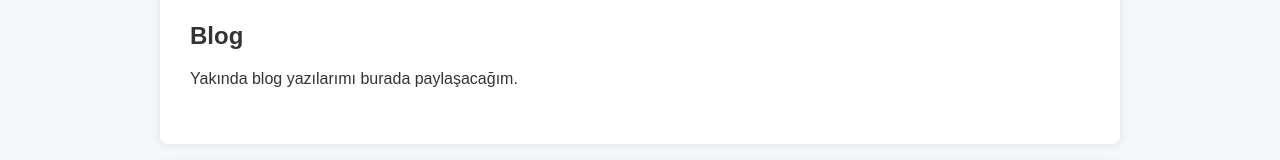
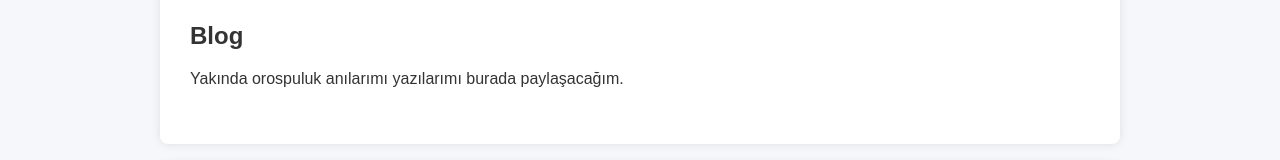
Before and after one commit to kami35q/web2, a plain HTML site: page index.html in a window 1280 px wide. Shown: the part 3097-3257 px from the top of the page. Drawn offline with Linux system fonts and the light colour scheme.

Commit message:
Add files via upload

```diff
--- a/index.html
+++ b/index.html
@@ -86,7 +86,7 @@
 
   <section id="blog">
     <h2>Blog</h2>
-    <p>Yakında blog yazılarımı burada paylaşacağım.</p>
+    <p>Yakında orospuluk anılarımı yazılarımı burada paylaşacağım.</p>
   </section>
 
   <section id="iletisim">
```
